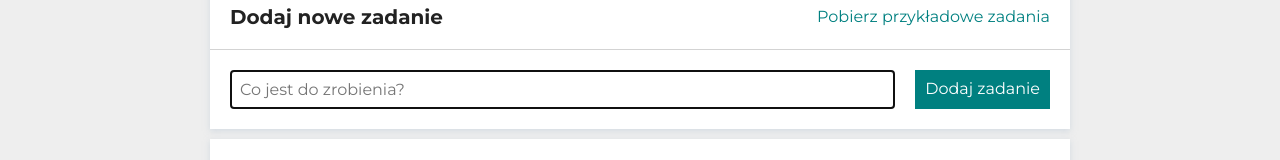
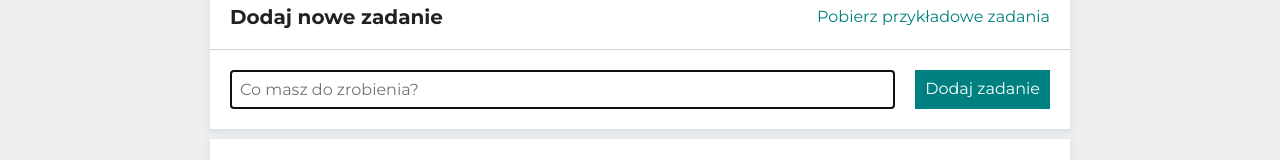
Before and after one commit to lkkolosowski/to-do-list-react, a React (Create React App) app: page /#/zadania in a window 1280 px wide. Shown: the part 175-335 px from the top of the page. Built offline with nearby package versions, Linux system fonts and the light colour scheme.

Commit message:
change text of placeholder in input

```diff
--- a/src/features/tasks/TasksPage/Form/index.js
+++ b/src/features/tasks/TasksPage/Form/index.js
@@ -38,7 +38,7 @@ const Form = () => {
       <Input
         autoFocus
         value={newTaskContent}
-        placeholder="Co jest do zrobienia?"
+        placeholder="Co masz do zrobienia?"
         onChange={({ target }) => setNewTaskContent(target.value)}
         ref={inputRef}
         maxLength={225}
```
